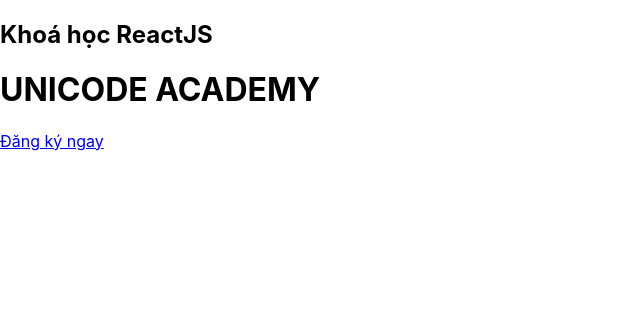
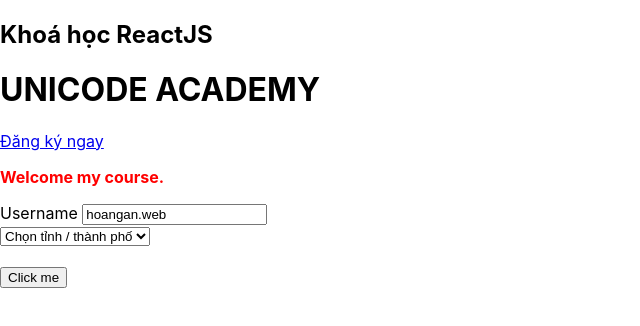
Before and after one commit to TranVuHoang/react-typescript-unicode, a React (Create React App) app in the folder hoc-react-js/: page / in a window 1280 px wide. Shown: the top 326 px of the page, without its empty margins (0-640 px from the left). Built offline with nearby package versions, Linux system fonts and the light colour scheme.

Commit message:
#05. Cú pháp JSX F2

```diff
--- a/hoc-react-js/src/App.jsx
+++ b/hoc-react-js/src/App.jsx
@@ -1,7 +1,16 @@
 import "./App.css";
 
 function App() {
+  const firstProvince = 1;
+
+  const myAlert = () => {
+    alert("Xin chào!");
+  };
+
+  const message = "Welcome my course.";
+
   return (
+    <>
       <div className="block">
         <h2 className="sub-title" id="sub-title">
           Khoá học ReactJS
@@ -21,6 +30,32 @@ function App() {
           </a>
         </p>
       </div>
+      <div
+        className="element"
+        style={{ color: "red", fontWeight: "bold" }}
+        onClick={() => myAlert()}
+      >
+        <p>{message}</p>
+      </div>
+
+      <label htmlFor="username">Username </label>
+      <input
+        type="text"
+        id="username"
+        name="username"
+        defaultValue="hoangan.web"
+      />
+
+      <div className="">
+        <select name="" id="">
+          <option value="0">Chọn tỉnh / thành phố</option>
+          <option value={firstProvince}>Hà Nội</option>
+          <option value="2">Hồ Chí Minh</option>
+        </select>
+      </div>
+      <br />
+      <button onClick={myAlert}>Click me</button>
+    </>
   );
 }
 
```
Lines whose indentation alone changed are shown as unchanged.
